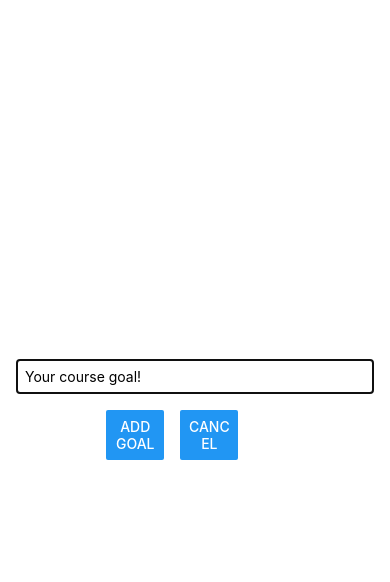
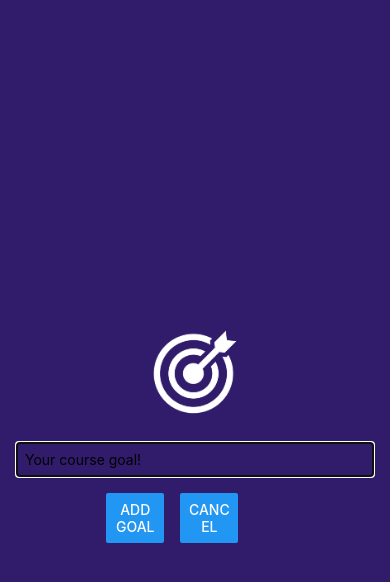
Before and after one commit to yodhcn/RNCourse, a React Native app: screen / in a window 390 px wide. Both pictures are taken after a click on the button "ADD NEW GOAL". Shown: the top 582 px of the page. Built offline with nearby package versions, Linux system fonts and the light colour scheme.

Commit message:
Controlling colors & displaying images

```diff
--- a/components/GoalInput.js
+++ b/components/GoalInput.js
@@ -1,5 +1,12 @@
 import { useState } from "react";
-import { StyleSheet, View, TextInput, Button, Modal } from "react-native";
+import {
+  StyleSheet,
+  View,
+  TextInput,
+  Button,
+  Modal,
+  Image,
+} from "react-native";
 
 export default function GoalInput(props) {
   const [enteredText, setEnteredText] = useState("");
@@ -16,6 +23,10 @@ export default function GoalInput(props) {
   return (
     <Modal visible={props.visible} animationType="slide">
       <View style={styles.inputContainer}>
+        <Image
+          style={styles.image}
+          source={require("../assets/images/goal.png")}
+        />
         <TextInput
           style={styles.textInput}
           placeholder="Your course goal!"
@@ -38,13 +49,15 @@ export default function GoalInput(props) {
 const styles = StyleSheet.create({
   inputContainer: {
     flex: 1,
-    flexDirection: "column",
     justifyContent: "center",
     alignItems: "center",
-    marginBottom: 24,
     padding: 16,
-    borderBottomWidth: 1,
-    borderBottomColor: "#cccccc",
+    backgroundColor: "#311b6b",
+  },
+  image: {
+    width: 100,
+    height: 100,
+    margin: 20,
   },
   textInput: {
     borderWidth: 1,
```
Also changed, not shown: assets/images/goal.png (added).
